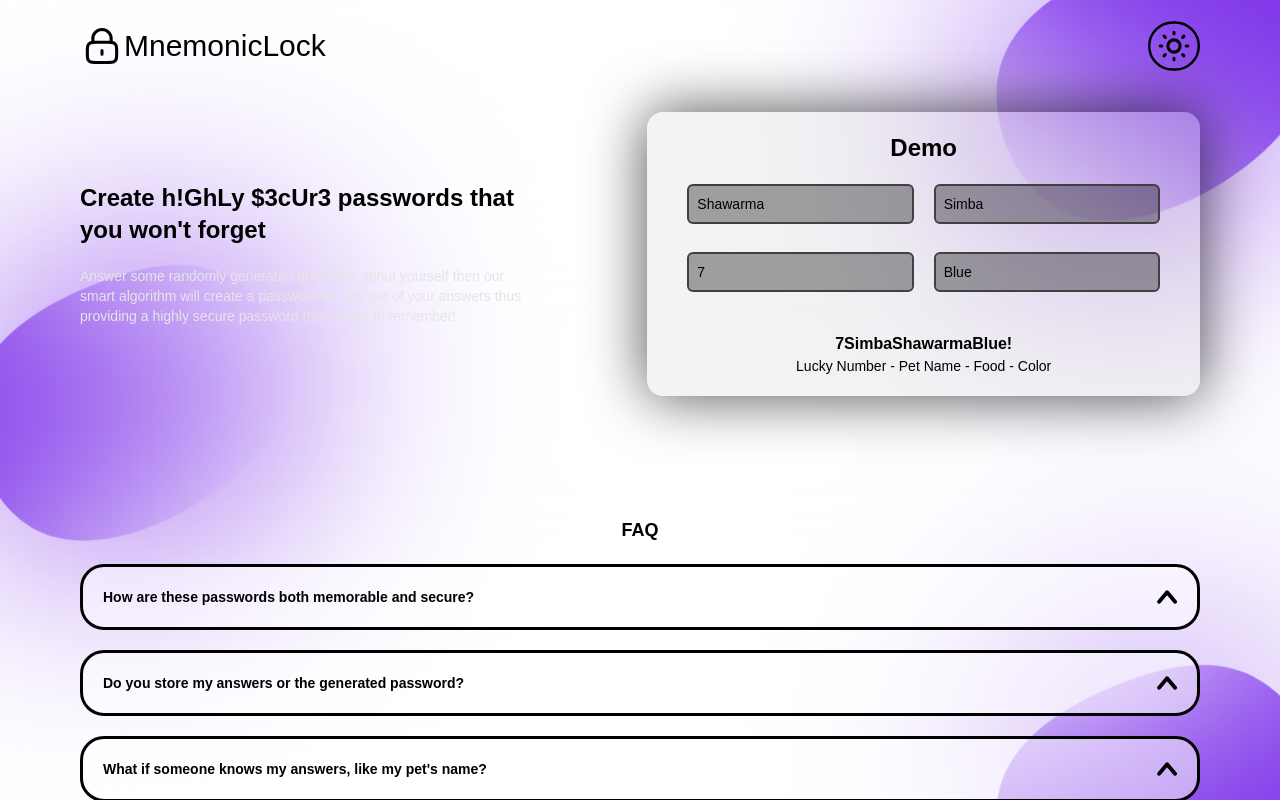
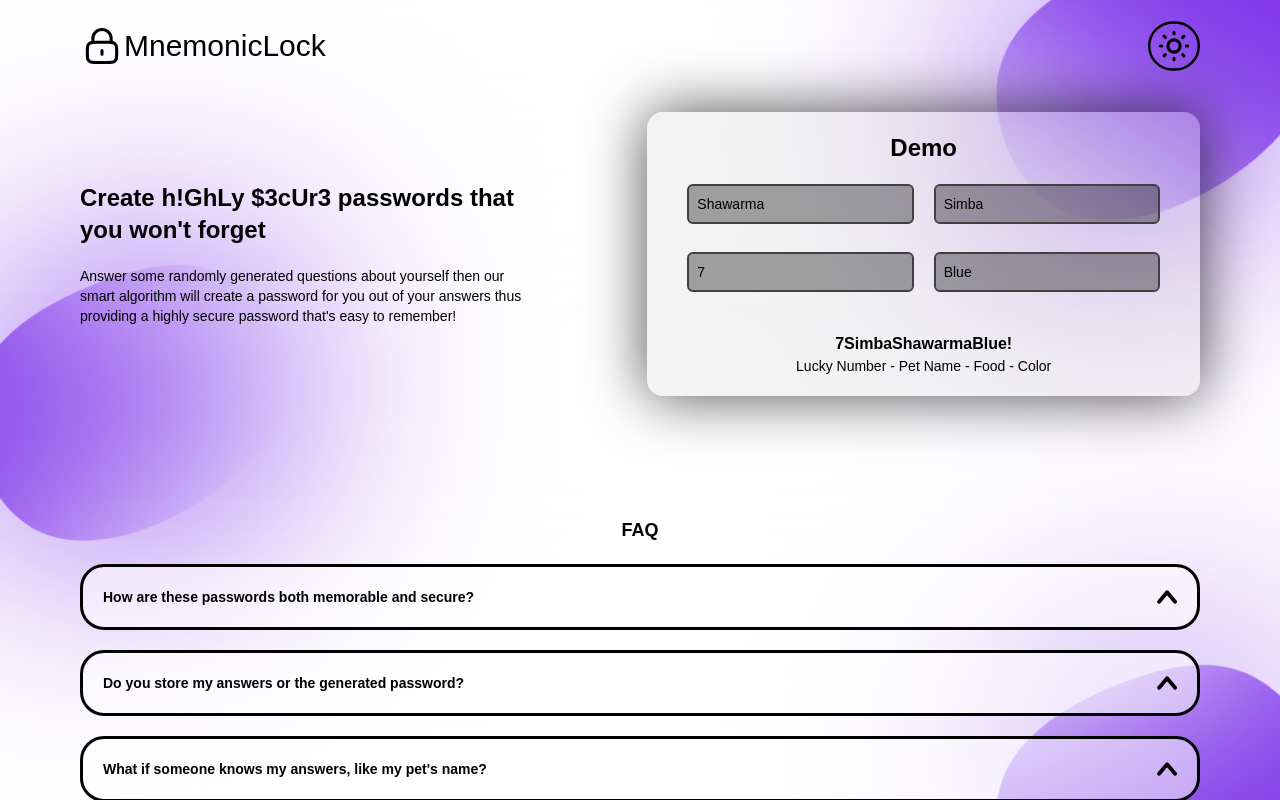
Before and after one commit to Ahmedjzedan/MnemonicLock, a Next.js app: page / in a window 1280 px wide. Shown: the top 800 px of the page. Built offline with nearby package versions, Linux system fonts and the light colour scheme; a web font is replaced by a local one.

Commit message:
Fixed the hero subtitles

```diff
--- a/components/sections/Hero.tsx
+++ b/components/sections/Hero.tsx
@@ -79,7 +79,7 @@
         <h1 className="text-lg sm:text-xl md:text-2xl lg:text-2xl xl:text-2xl font-bold">
           Create h!GhLy $3cUr3 passwords that you won&apos;t forget
         </h1>
-        <p className="text-sm text-neutral-200">
+        <p className="text-sm">
           Answer some randomly generated questions about yourself then our smart
           algorithm will create a password for you out of your answers thus
           providing a highly secure password that&apos;s easy to remember!
```
